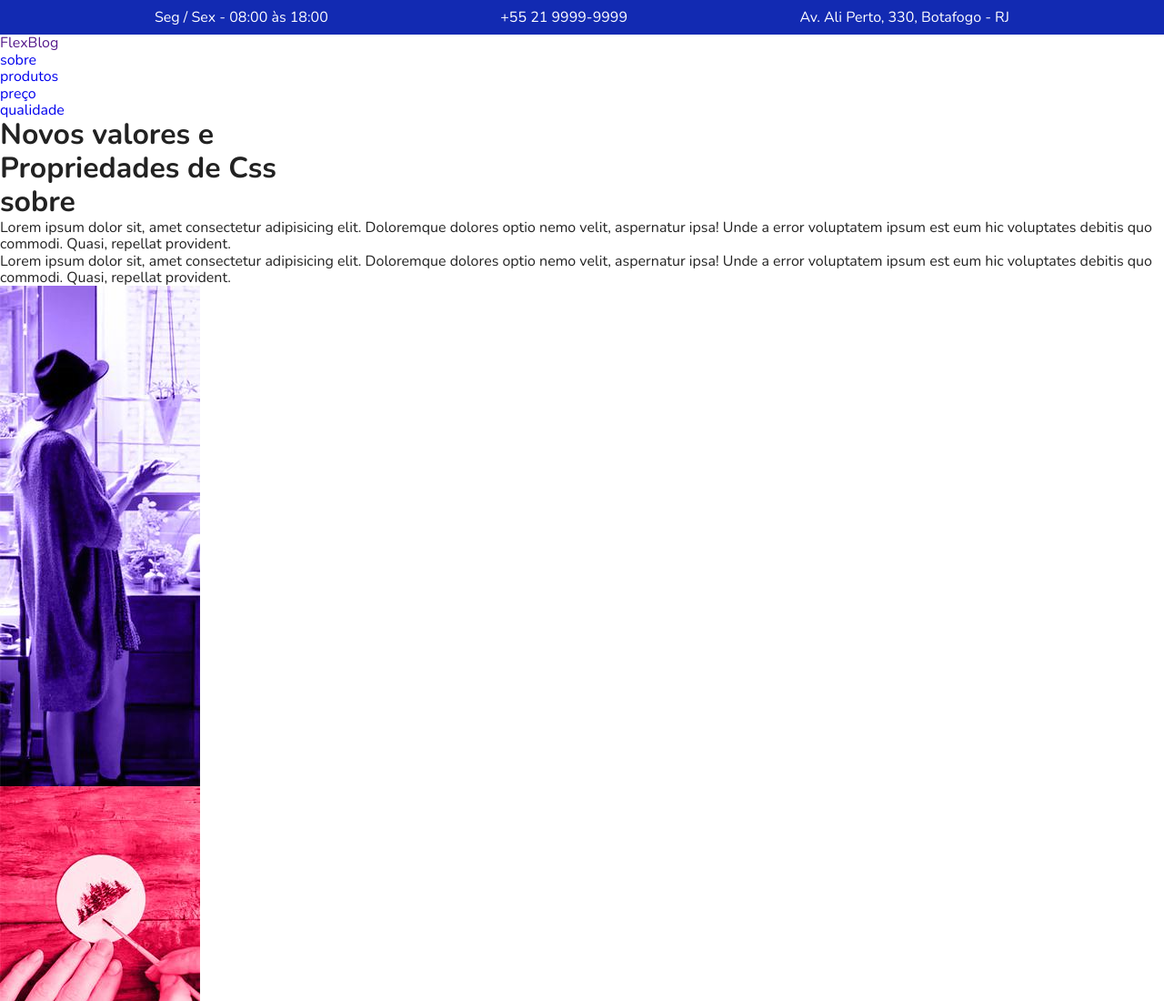
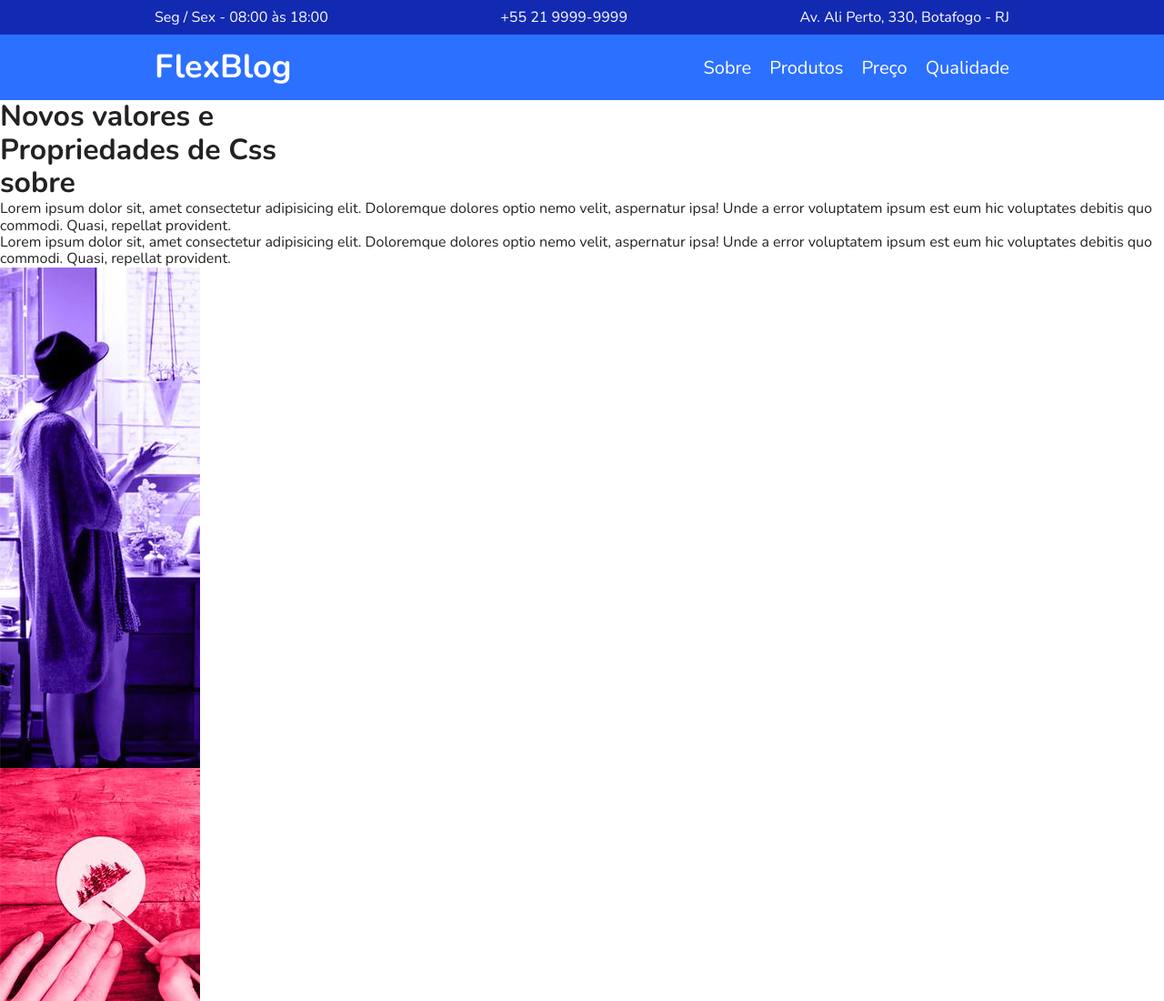
Before and after one commit to ViniciusPii/flexblog, a plain HTML site: page index.html in a window 1280 px wide. Shown: the top 1100 px of the page at 91% size. Drawn offline with nearby package versions, Linux system fonts and the light colour scheme.

Commit message:
header pronto

```diff
--- a/css/style.css
+++ b/css/style.css
@@ -49,3 +49,44 @@ img {
 .header-info p, .header-info a {
     margin: 10px;
 }
+
+/* menu */
+
+.header {
+    background: #2c70ff;
+}
+
+.menu {
+    max-width: 960px;
+    margin: 0 auto;
+    padding: 15px 0;
+    display: flex;
+    justify-content: space-between;
+    flex-wrap: wrap;
+    align-items: center;
+}
+
+.menu a {
+    color: #fff;
+}
+
+.menu-logo a {
+    font-size: 2.25em;
+    font-weight: bold;
+    margin: 0 10px;
+}
+
+.menu-nav ul{
+    display: flex;
+    flex-wrap: wrap;
+}
+
+.menu-nav a {
+    text-transform: capitalize;
+    font-size: 1.25em;
+    padding: 10px;
+}
+
+.menu-nav a:hover {
+    background: #122ab2;
+}
--- a/index.html
+++ b/index.html
@@ -25,7 +25,7 @@
             <div class="menu-logo">
                 <a href="">FlexBlog</a>
             </div>
-            <nav>
+            <nav class="menu-nav">
                 <ul>
                     <li><a href="#sobre">sobre</a></li>
                     <li><a href="#produtos">produtos</a></li>
```
